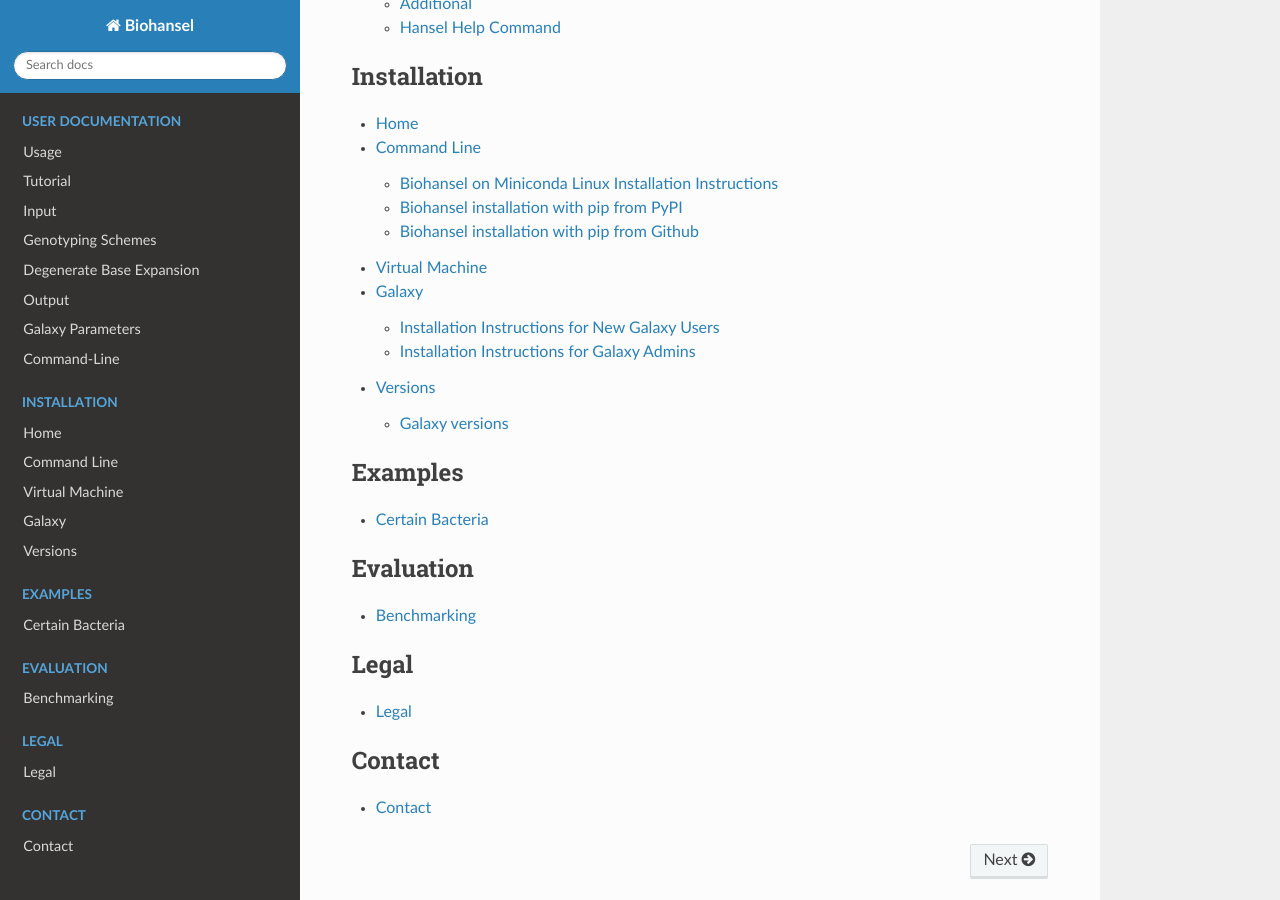
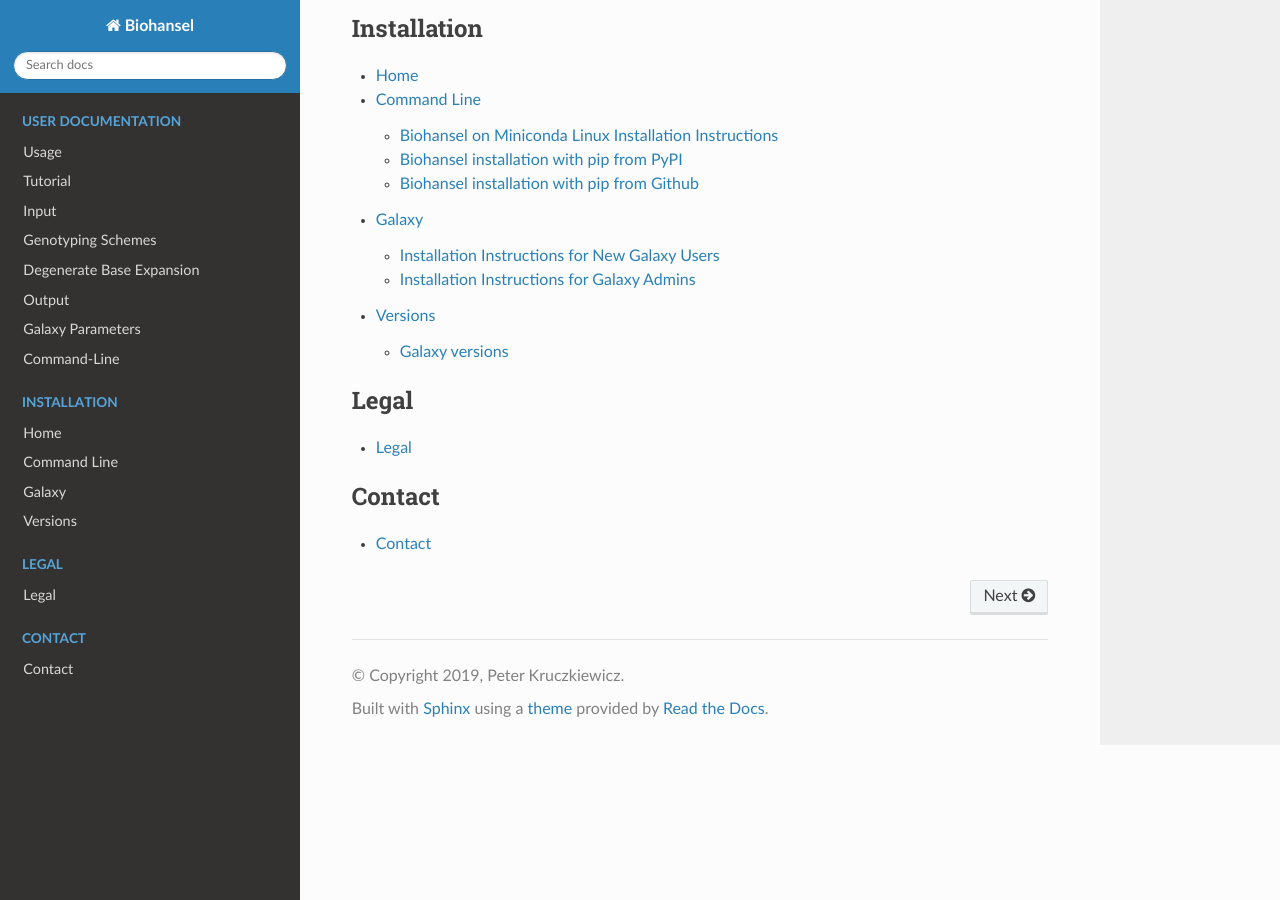
Before and after one commit to phac-nml/biohansel, a Sphinx documentation site: the page built from docs/source/index.rst, in a window 1280 px wide and 900 px high, scrolled down 2304 px. Built offline with Sphinx 7.4.7 and the Read the Docs theme 2.0.0, drawn with Linux system fonts in a browser that asks for light colours.

Commit message:
Removed redundant links to Examples/Certain Bacteria section, Evaluation/Benchmarking and Installation/Virtual Machine

```diff
--- a/docs/source/index.rst
+++ b/docs/source/index.rst
@@ -37,8 +37,6 @@ Code is available on GitHub under https://github.com/phac-nml/biohansel.
 
 * :ref:`user-docs`
 * :ref:`installation-docs`
-* :ref:`examples-docs`
-* :ref:`evaluation-docs`
 * :ref:`legal`
 * :ref:`contact`
 
@@ -66,25 +64,8 @@ Code is available on GitHub under https://github.com/phac-nml/biohansel.
 
    installation-docs/home
    installation-docs/command-line
-   installation-docs/virtual_machine
    installation-docs/galaxy
    installation-docs/versions
-
-.. _examples-docs:
-
-.. toctree::
-   :maxdepth: 2
-   :caption: Examples
-
-   examples-docs/certain_bacteria
-
-.. _evaluation-docs:
-
-.. toctree::
-   :maxdepth: 2
-   :caption: Evaluation
-
-   evaluation-docs/benchmarking
 
 .. _legal:
 
```
